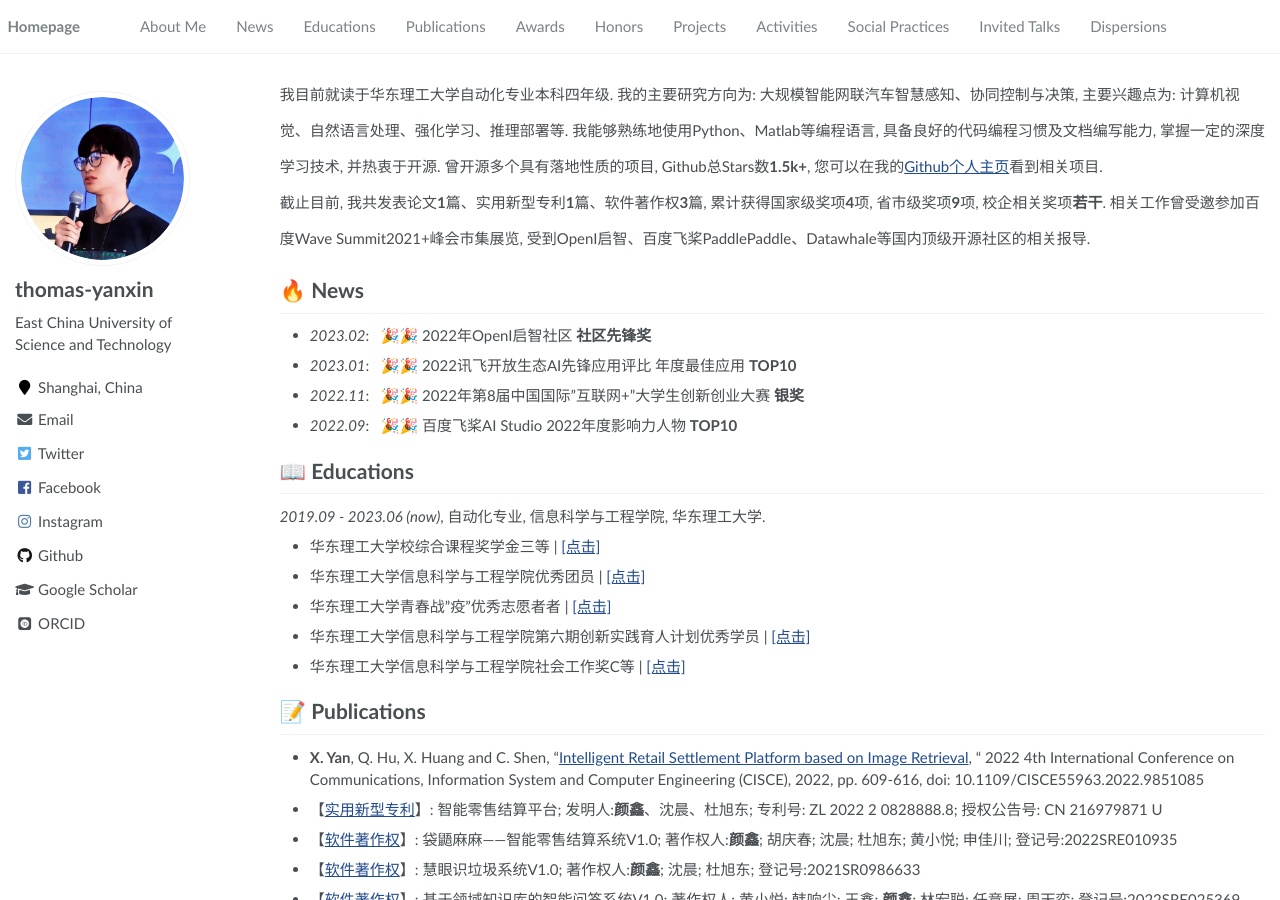
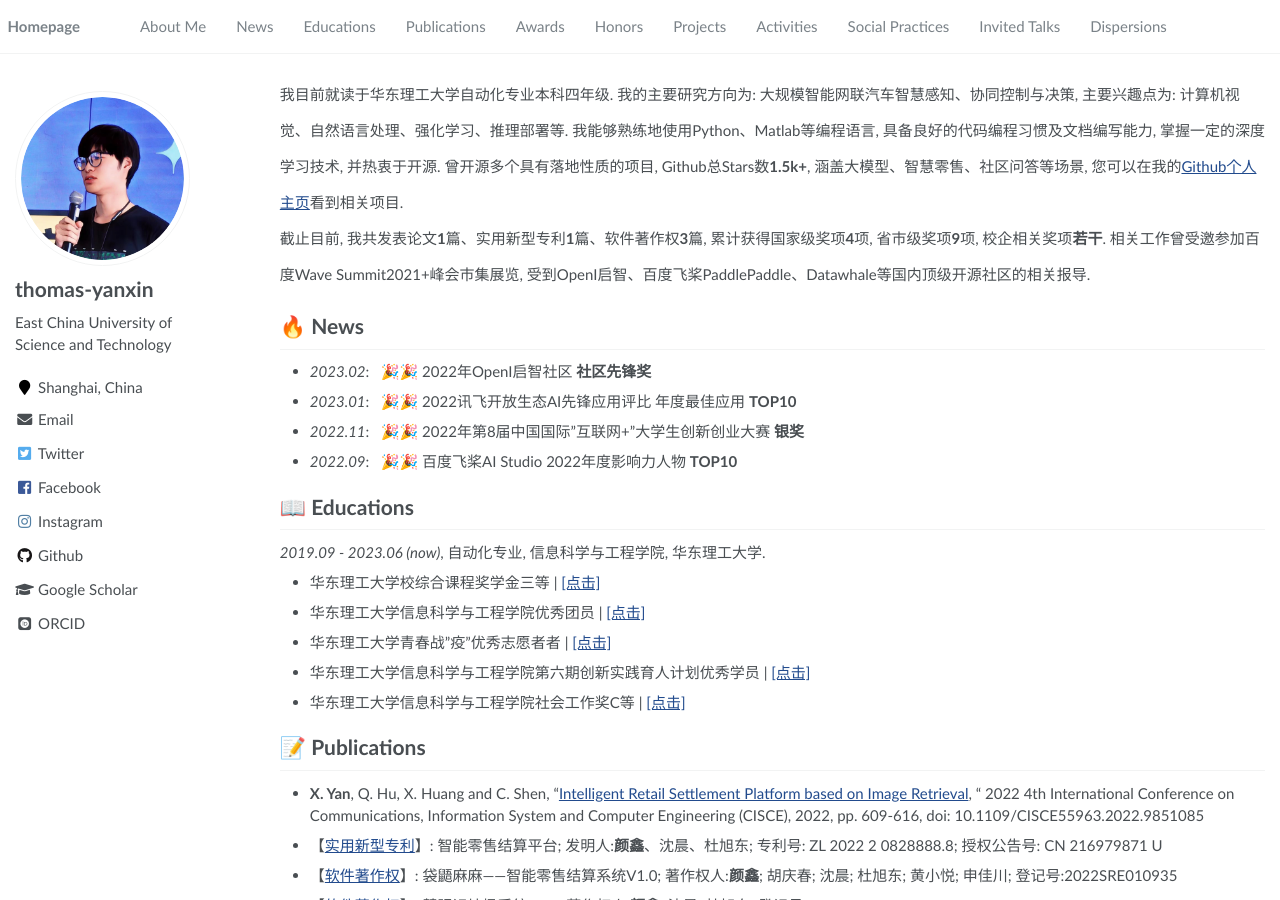
Before and after one commit to thomas-yanxin/thomas-yanxin.github.io, a Jekyll site: the page built from _pages/about.md, in a window 1280 px wide and 900 px high. Built offline with Jekyll 4.4.1, drawn with Linux system fonts in a browser that asks for light colours; some web fonts are replaced.

Commit message:
Update about.md

```diff
--- a/_pages/about.md
+++ b/_pages/about.md
@@ -18,7 +18,7 @@
 <span class='anchor' id='about-me'></span>
 
 <p style="line-height:2.4; ">
-我目前就读于华东理工大学自动化专业本科四年级. 我的主要研究方向为: 大规模智能网联汽车智慧感知、协同控制与决策, 主要兴趣点为: 计算机视觉、自然语言处理、强化学习、推理部署等. 我能够熟练地使用Python、Matlab等编程语言, 具备良好的代码编程习惯及文档编写能力, 掌握一定的深度学习技术, 并热衷于开源. 曾开源多个具有落地性质的项目, Github总Stars数<strong>1.5k+</strong>, 您可以在我的<a href='https://github.com/thomas-yanxin'>Github个人主页</a>看到相关项目.
+我目前就读于华东理工大学自动化专业本科四年级. 我的主要研究方向为: 大规模智能网联汽车智慧感知、协同控制与决策, 主要兴趣点为: 计算机视觉、自然语言处理、强化学习、推理部署等. 我能够熟练地使用Python、Matlab等编程语言, 具备良好的代码编程习惯及文档编写能力, 掌握一定的深度学习技术, 并热衷于开源. 曾开源多个具有落地性质的项目, Github总Stars数<strong>1.5k+</strong>, 涵盖大模型、智慧零售、社区问答等场景, 您可以在我的<a href='https://github.com/thomas-yanxin'>Github个人主页</a>看到相关项目.
 <br/>
 截止目前, 我共发表论文<strong>1</strong>篇、实用新型专利<strong>1</strong>篇、软件著作权<strong>3</strong>篇, 累计获得国家级奖项<strong>4</strong>项, 省市级奖项<strong>9</strong>项, 校企相关奖项<strong>若干</strong>. 相关工作曾受邀参加百度Wave Summit2021+峰会市集展览, 受到OpenI启智、百度飞桨PaddlePaddle、Datawhale等国内顶级开源社区的相关报导.
 </p>
```
